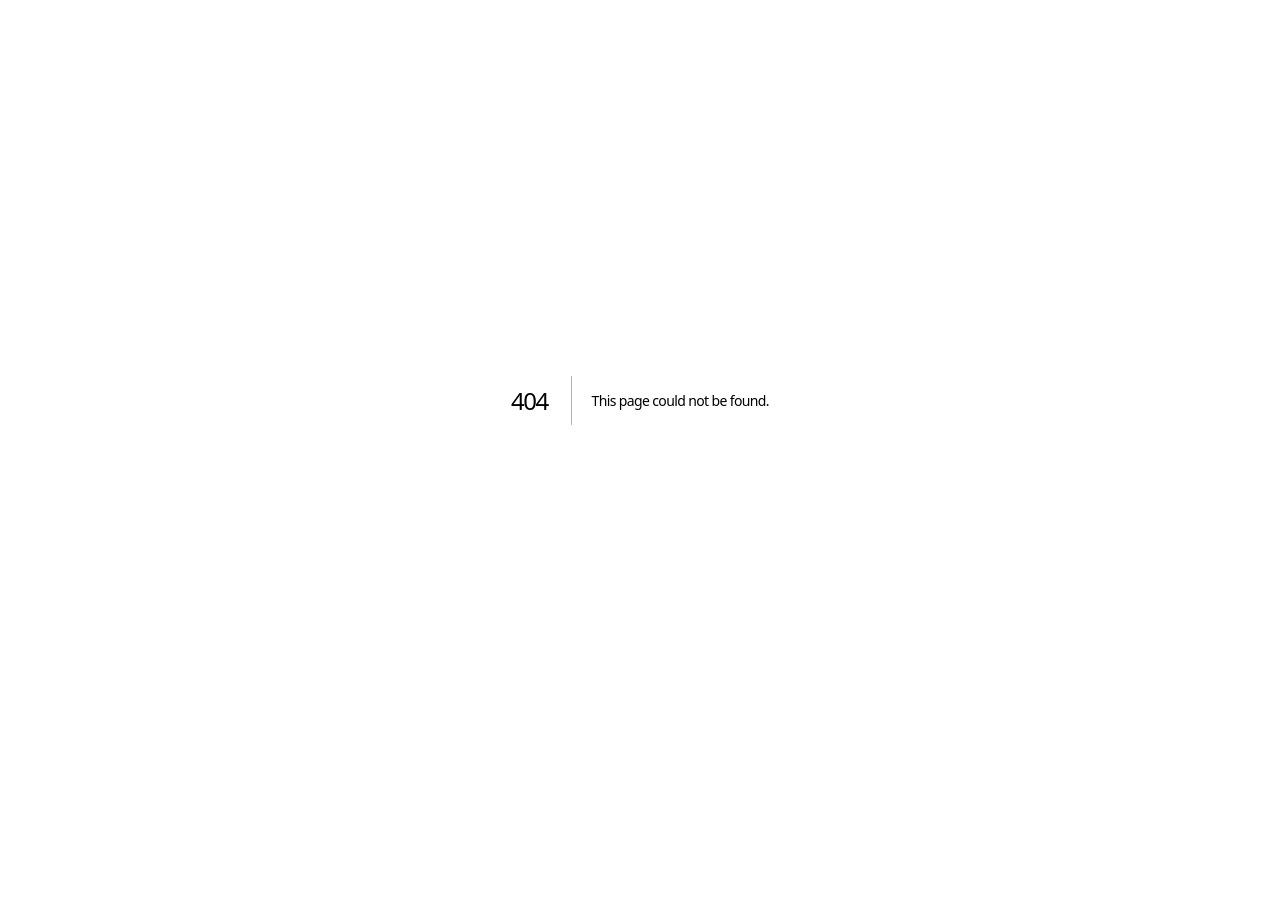
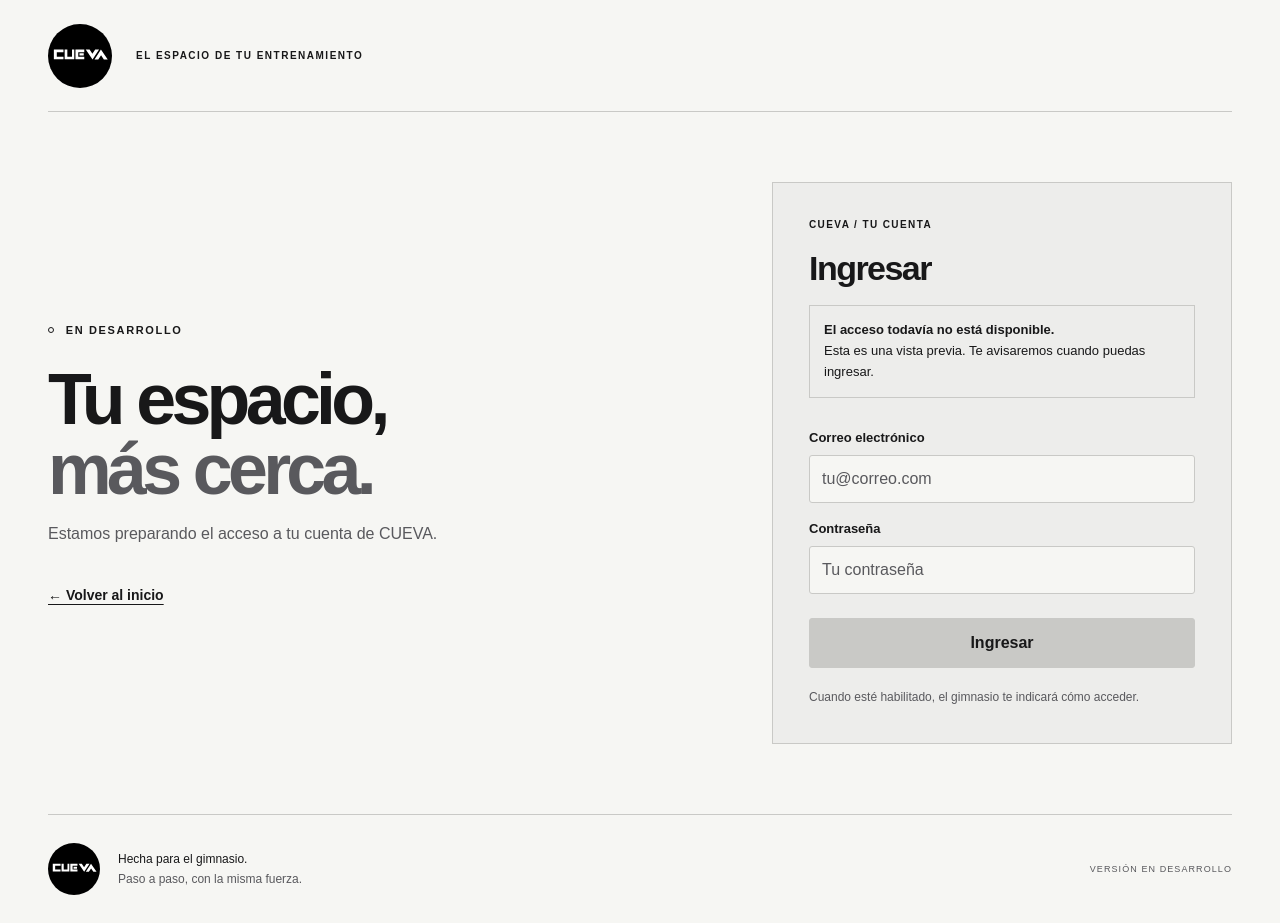
Before and after one commit to MatiasEzequielPereyra/CuevApp, a Next.js app: page /ingresar in a window 1280 px wide. Before the commit this address had no page. Before the commit the page ends 800 px from the top, so only its background shows below. Built offline with nearby package versions, Linux system fonts and the light colour scheme.

Commit message:
Agregar vista previa de acceso por correo (#7)
* Add disabled email sign-in preview and auth assessment

* docs: audit email access preview

```diff
--- a/src/app/globals.css
+++ b/src/app/globals.css
@@ -56,6 +56,22 @@ h1 span { color: var(--muted); }
 .primary-link:hover { background: var(--background); color: var(--text); }
 .primary-link span { font-size: 22px; line-height: 1; }
 .hero-note { max-width: 260px; margin: 16px 0 0; font-size: 12px; line-height: 1.6; color: var(--muted); }
+.access-preview-link { display: inline-block; margin-top: 20px; font-size: 13px; font-weight: 700; text-underline-offset: 4px; }
+.access-preview-link span { margin-left: 5px; }
+.access-shell { min-height: 66vh; display: grid; grid-template-columns: 1fr minmax(0, 460px); align-items: center; gap: 56px; padding-block: 70px; }
+.access-intro h1 { font-size: clamp(48px, 5.6vw, 78px); }
+.access-intro > p:not(.eyebrow) { color: var(--muted); line-height: 1.6; }
+.access-back { display: inline-block; margin-top: 25px; font-size: 14px; font-weight: 700; text-underline-offset: 4px; }
+.access-card { border: 1px solid var(--line); background: var(--surface); padding: 36px; }
+.access-card h2 { margin: 0 0 18px; font-size: 34px; }
+.access-kicker { margin: 0 0 20px; font-size: 10px; letter-spacing: .14em; font-weight: 700; }
+.access-status { padding: 14px; border: 1px solid var(--line); font-size: 13px; line-height: 1.6; }
+.access-fields { display: flex; flex-direction: column; gap: 10px; border: 0; margin: 24px 0 0; padding: 0; min-width: 0; }
+.access-fields label { font-size: 13px; font-weight: 700; margin-top: 8px; }
+.access-fields input { width: 100%; min-height: 48px; border: 1px solid var(--line); border-radius: 3px; background: var(--background); color: var(--text); padding: 12px; font: inherit; opacity: 1; }
+.access-fields input::placeholder { color: var(--muted); opacity: 1; }
+.access-fields button { margin-top: 14px; min-height: 50px; border: 1px solid var(--line); border-radius: 3px; background: var(--line); color: var(--text); font-weight: 700; opacity: 1; }
+.access-footnote { color: var(--muted); font-size: 12px; line-height: 1.6; margin: 20px 0 0; }
 .brand-stage { margin: 0; min-width: 0; aspect-ratio: 1; display: flex; flex-direction: column; justify-content: space-between; position: relative; padding: 24px; border: 1px solid var(--line); background: var(--surface); background-image: linear-gradient(var(--line) 1px, transparent 1px), linear-gradient(90deg, var(--line) 1px, transparent 1px); background-size: 25% 25%; }
 .stage-topline { display: flex; justify-content: space-between; align-items: center; font-size: 9px; font-weight: 700; letter-spacing: .13em; position: relative; z-index: 1; }
 .stage-topline span:first-child, .brand-stage figcaption { background: var(--surface); padding: 6px; }
@@ -100,6 +116,8 @@ h3 { margin: 30px 0 12px; font-size: 20px; letter-spacing: -.025em; }
 }
 
 @media (max-width: 600px) {
+  .access-shell { grid-template-columns: 1fr; gap: 32px; padding-block: 40px; }
+  .access-card { padding: 24px; }
   .shell { width: calc(100% - 40px); }
   .site-header { min-height: 90px; gap: 12px; }
   .site-header .brand-mark { width: 52px; }
--- /dev/null
+++ b/src/app/ingresar/page.tsx
@@ -0,0 +1,38 @@
+import Link from "next/link";
+import { BrandMark } from "@/components/brand/brand-mark";
+import { ThemePicker } from "@/components/theme/theme-picker";
+
+export default function SignInPreview() {
+  return (
+    <>
+      <a className="skip-link" href="#contenido">Saltar al contenido</a>
+      <header className="site-header shell">
+        <Link className="brand-link" href="/" aria-label="CUEVA, inicio"><BrandMark /></Link>
+        <span className="header-caption">EL ESPACIO DE TU ENTRENAMIENTO</span>
+        <ThemePicker />
+      </header>
+      <main className="access-shell shell" id="contenido" tabIndex={-1}>
+        <div className="access-intro">
+          <p className="eyebrow"><span className="status-dot" aria-hidden="true" /> EN DESARROLLO</p>
+          <h1>Tu espacio,<br /><span>más cerca.</span></h1>
+          <p>Estamos preparando el acceso a tu cuenta de CUEVA.</p>
+          <Link href="/" className="access-back">← Volver al inicio</Link>
+        </div>
+        <section className="access-card" aria-labelledby="access-title" aria-describedby="access-status">
+          <p className="access-kicker">CUEVA / TU CUENTA</p>
+          <h2 id="access-title">Ingresar</h2>
+          <p id="access-status" className="access-status"><strong>El acceso todavía no está disponible.</strong><br />Esta es una vista previa. Te avisaremos cuando puedas ingresar.</p>
+          <fieldset disabled className="access-fields" aria-label="Vista previa del acceso">
+            <label htmlFor="preview-email">Correo electrónico</label>
+            <input id="preview-email" type="email" autoComplete="email" placeholder="tu@correo.com" />
+            <label htmlFor="preview-password">Contraseña</label>
+            <input id="preview-password" type="password" autoComplete="current-password" placeholder="Tu contraseña" />
+            <button type="button">Ingresar</button>
+          </fieldset>
+          <p className="access-footnote">Cuando esté habilitado, el gimnasio te indicará cómo acceder.</p>
+        </section>
+      </main>
+      <footer className="site-footer shell"><BrandMark size={52} /><p>Hecha para el gimnasio.<br /><span className="muted">Paso a paso, con la misma fuerza.</span></p><span className="footer-status">VERSIÓN EN DESARROLLO</span></footer>
+    </>
+  );
+}
--- a/src/app/page.tsx
+++ b/src/app/page.tsx
@@ -1,5 +1,6 @@
 import { BrandMark } from "@/components/brand/brand-mark";
 import { ThemePicker } from "@/components/theme/theme-picker";
+import Link from "next/link";
 
 const nextSteps = [
   { number: "01", title: "Cuotas claras", text: "Pagos, saldos y comprobantes en un mismo lugar." },
@@ -25,6 +26,7 @@ export default function Home() {
             <p className="hero-description">El esfuerzo es tuyo.<br />El próximo paso lo construimos juntos.</p>
             <a className="primary-link" href="#proyecto">Conocé el proyecto <span aria-hidden="true">↗</span></a>
             <p className="hero-note">Estamos preparando el espacio digital del gimnasio.</p>
+            <Link className="access-preview-link" href="/ingresar">Ver el futuro acceso <span aria-hidden="true">→</span></Link>
           </div>
           <figure className="brand-stage">
             <div className="stage-topline"><span>FUERZA / CONSTANCIA</span><span aria-hidden="true">+</span></div>
```
Also changed, not shown: 4 other files (tests, documents, lock files or other folders).
